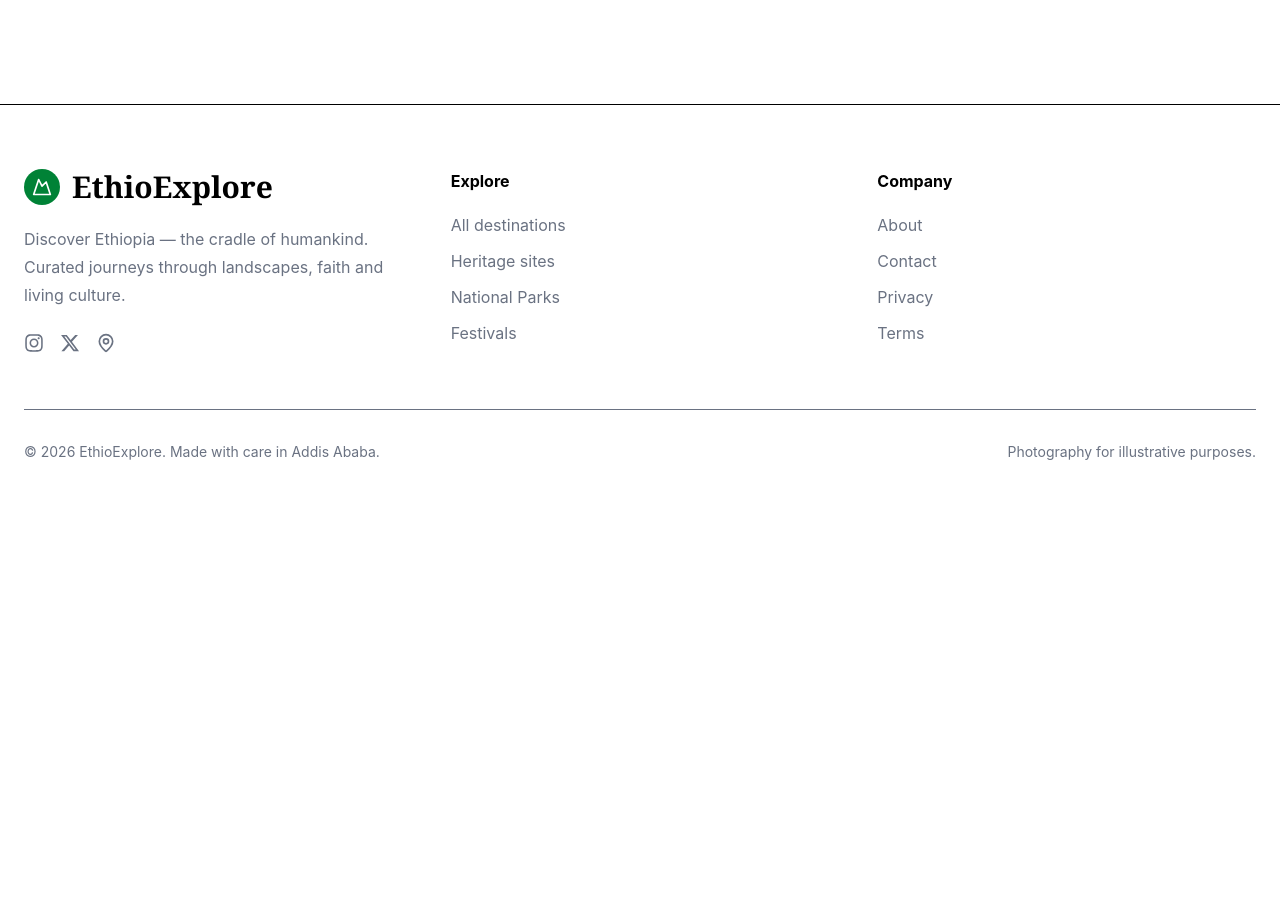
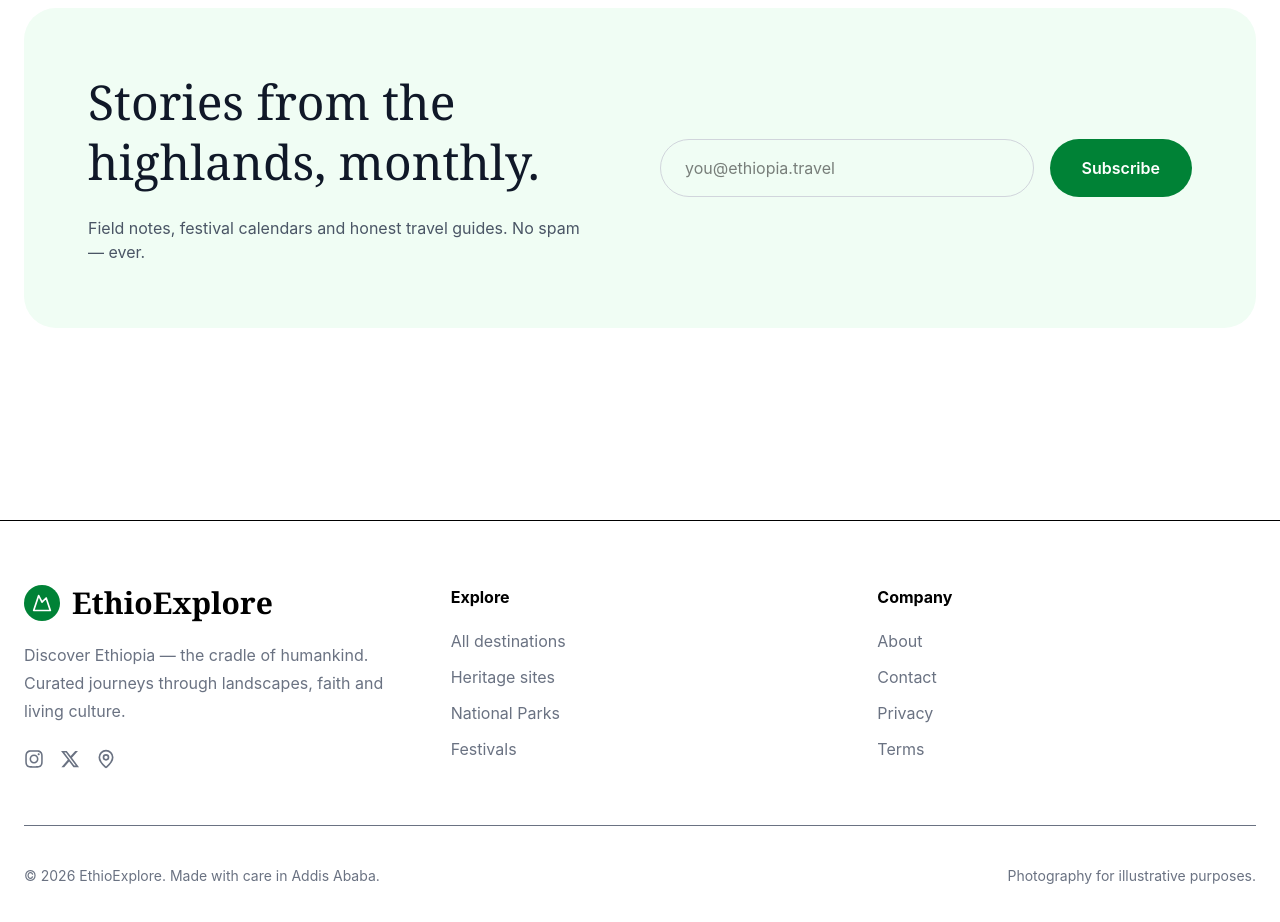
Before and after one commit to Meaza336/EthioExplore, a React (Vite) app: page / in a window 1280 px wide. Shown: the part 4220-5142 px from the top of the page. Before the commit the page ends 4746 px from the top, so only its background shows below. Built offline with nearby package versions, Linux system fonts and the light colour scheme.

Commit message:
improve CategoriesC.tsx and Footer.tsx  and improve App.tsx

```diff
--- a/src/components/CategoriesC.tsx
+++ b/src/components/CategoriesC.tsx
@@ -59,6 +59,37 @@ function Categories() {
           </div>
         ))}
       </div>
+       <div className="mt-24 bg-green-50 rounded-[32px] p-10 lg:p-16">
+    <div className="grid lg:grid-cols-2 gap-10 items-center">
+
+      {/* Left Side */}
+      <div>
+        <h2 className="text-5xl font-serif text-gray-900 leading-tight">
+          Stories from the highlands, monthly.
+        </h2>
+
+        <p className="mt-6 text-gray-600 max-w-lg">
+          Field notes, festival calendars and honest travel guides.
+          No spam — ever.
+        </p>
+      </div>
+
+      {/* Right Side */}
+      <div className="flex flex-col sm:flex-row gap-4">
+        <input
+          type="email"
+          placeholder="you@ethiopia.travel"
+          className="flex-1 rounded-full border border-gray-300 px-6 py-4 focus:outline-none focus:ring-2 focus:ring-green-600"
+        />
+
+        <button className="rounded-full bg-green-700 px-8 py-4 text-white font-semibold hover:bg-green-800 transition">
+          Subscribe
+        </button>
+      </div>
+
+    </div>
+  </div>
+
     </section>
   );
 }
--- a/src/components/Footer.tsx
+++ b/src/components/Footer.tsx
@@ -85,8 +85,7 @@ function Footer() {
 
         </div>
 
-        {/* Bottom */}
-        <div className="border-t mt-14 pt-8 flex flex-col md:flex-row justify-between text-sm text-gray-500">
+        <div className="border-t mt-14 pt-10 flex flex-col md:flex-row justify-between text-sm text-gray-500">
           <p>
             © 2026 EthioExplore. Made with care in Addis Ababa.
           </p>
```
